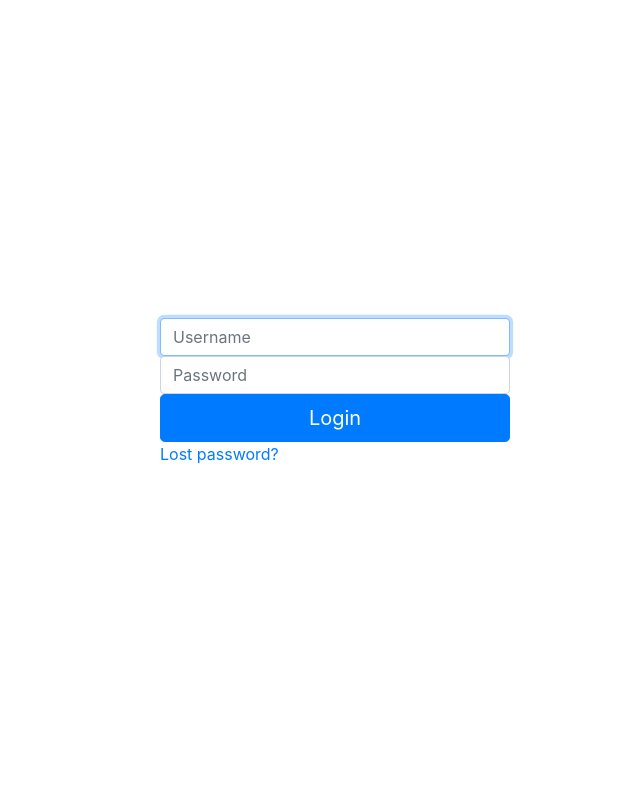
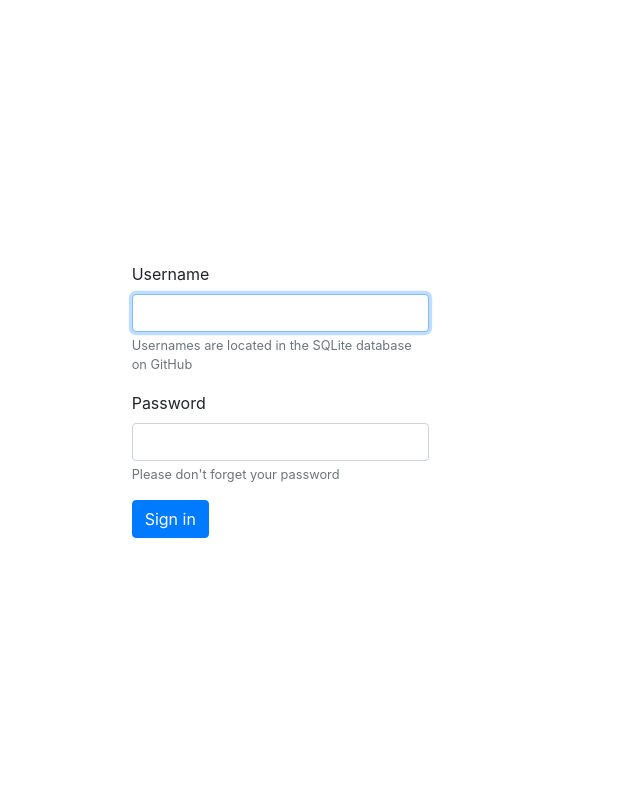
Before and after one commit to Maktm/stock-prediction, a Django app: page /accounts/login/ in a window 1280 px wide. Shown: the whole page, without its empty margins (305-945 px from the left). Run offline with Django 3.2, Linux system fonts and the light colour scheme; some libraries are stand-ins or nearby versions.

Commit message:
Minor changes to login

```diff
--- a/templates/registration/login.html
+++ b/templates/registration/login.html
@@ -1,10 +1,55 @@
 {% extends "base_generic.html" %}
-
 
 {% block content %}
 
     {% if form.errors %}
-    <p>Your username and password didn't match. Please try again.</p>
+        <div class="row h-100" style = "height: 300px;">
+
+            <div class="col-md-3 offset-md-4 align-self-center">
+                <div class="alert alert-danger" role="alert">
+                    Invalid username/password
+                </div>
+                <form method="post" action="/accounts/login/">
+                    {% csrf_token %}
+                    <div class="form-group">
+                        <label for="id_username">Username</label>
+                        <input type="text" class="form-control is-invalid" name="username" id="id_username" autofocus
+                               required>
+                        <small class="form-text text-muted">Usernames are located in the SQLite database on GitHub
+                        </small>
+                    </div>
+                    <div class="form-group">
+                        <label for="id_password">Password</label>
+                        <input type="password" class="form-control is-invalid" id="id_password" name="password"
+                               required>
+                        <small class="form-text text-muted">Please don't forget your password</small>
+                    </div>
+                    <input type="submit" value="Sign in" class="btn btn-primary"/>
+                    <input type="hidden" name="next" value=""/>
+                </form>
+            </div>
+        </div>
+    {% else %}
+        <div class="row h-100" style = "height: 300px;">
+            <div class="col-md-3 offset-md-4 align-self-center">
+                <form method="post" action="/accounts/login/">
+                    {% csrf_token %}
+                    <div class="form-group">
+                        <label for="id_username">Username</label>
+                        <input type="text" class="form-control" name="username" id="id_username" autofocus required>
+                        <small class="form-text text-muted">Usernames are located in the SQLite database on GitHub
+                        </small>
+                    </div>
+                    <div class="form-group">
+                        <label for="id_password">Password</label>
+                        <input type="password" class="form-control" id="id_password" name="password" required>
+                        <small class="form-text text-muted">Please don't forget your password</small>
+                    </div>
+                    <input type="submit" value="Sign in" class="btn btn-primary"/>
+                    <input type="hidden" name="next" value=""/>
+                </form>
+            </div>
+        </div>
     {% endif %}
 
     {% if next %}
@@ -16,18 +61,4 @@
         {% endif %}
     {% endif %}
 
-  <div class="container h-100">
-    <div class="row align-items-center h-100">
-        <div class="col-md-4 offset-md-4">
-            <form method="post" action="{% url 'login' %}">
-            {% csrf_token %}
-              <input type="text" class="form-control" name="username" placeholder="Username" required autofocus id="id_username" />
-              <input type="password" class="form-control" name="password" placeholder="Password" required id="id_password"/>
-              <button class="btn btn-lg btn-primary btn-block" type="submit">Login</button>
-              {# Assumes you setup the password_reset view in your URLconf #}
-              <p><a href="{% url 'password_reset' %}">Lost password?</a></p>
-            </form>
-    </div>
-  </div>
-
 {% endblock %}
```
Also changed, not shown: requirements.txt (+68 -3 lines). Lines whose indentation alone changed are shown as unchanged.
